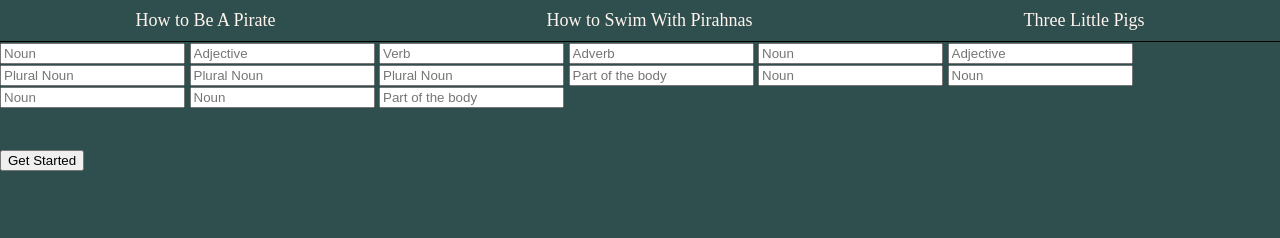
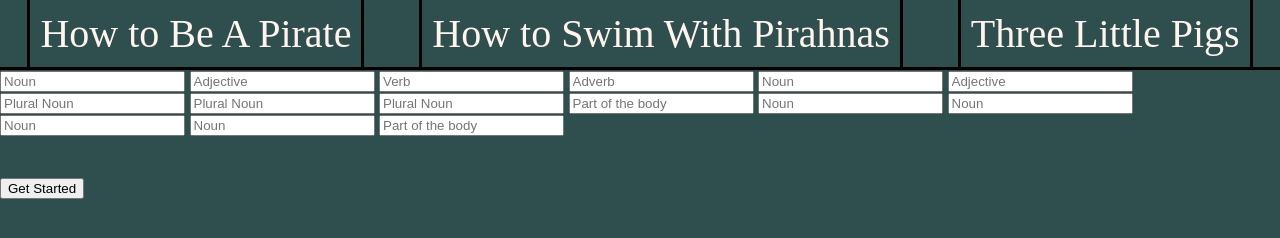
Before and after one commit to Elamps/MadLibGame, a plain HTML site: page index.html in a window 1280 px wide. Drawn offline with Linux system fonts and the light colour scheme.

Commit message:
add tab styling

```diff
--- a/css/style.css
+++ b/css/style.css
@@ -6,7 +6,7 @@
 }
 
 ul {
-
+   font-size: 40px;
 }
 
 .tabs {
@@ -15,14 +15,16 @@ ul {
     list-style-type: none;
     margin: 0;
     padding: 0;
-    border-bottom: 1px solid black;
+    border-bottom: 3px solid black;
+}
 
-}
 .tab {
     cursor: pointer;
-    padding: 10px
+    padding: 10px;
+    border-left: 3px solid black;
+    border-right: 3px solid black;
+}
 
-}
 body {
     background-color: darkslategrey;
     font-size: large;
```
